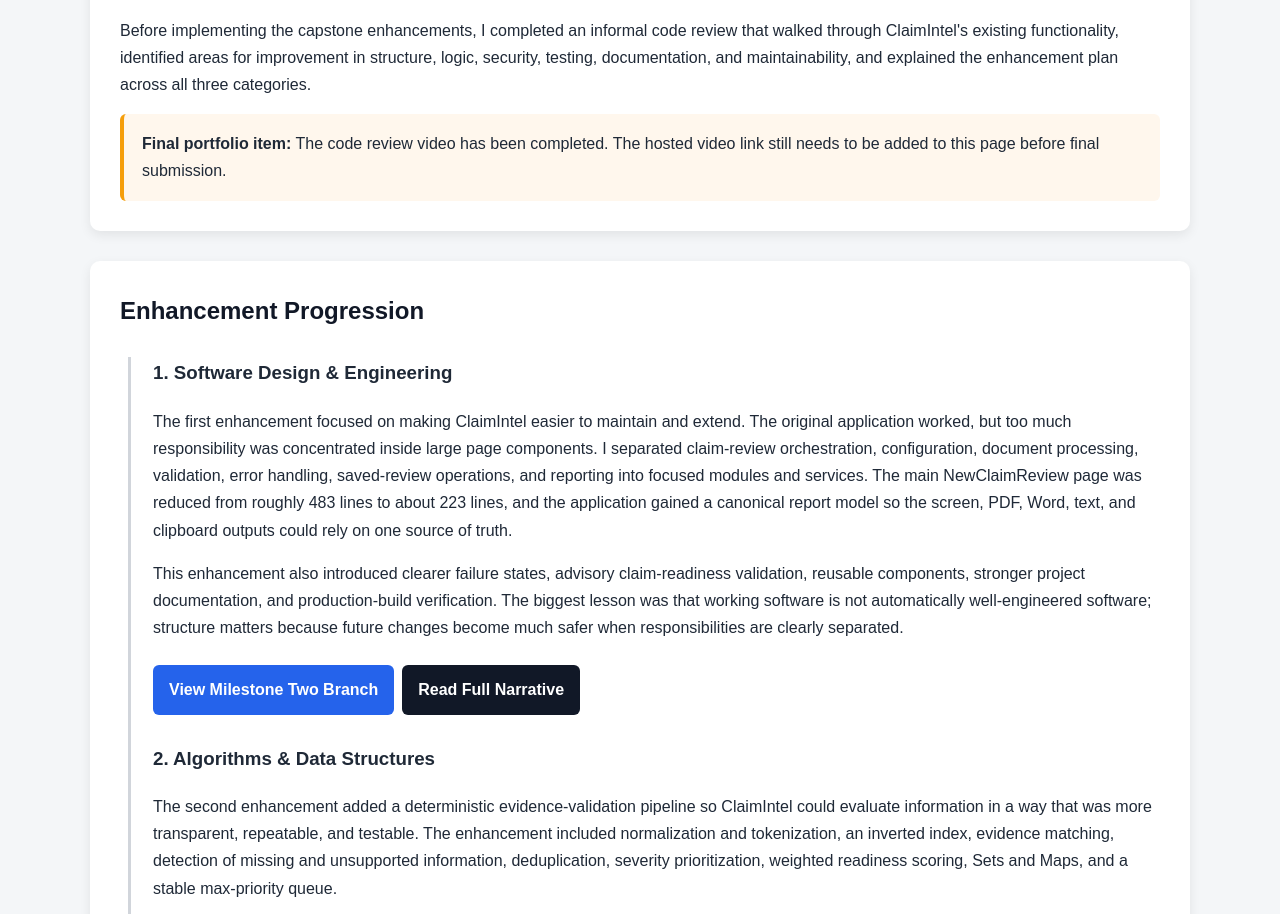
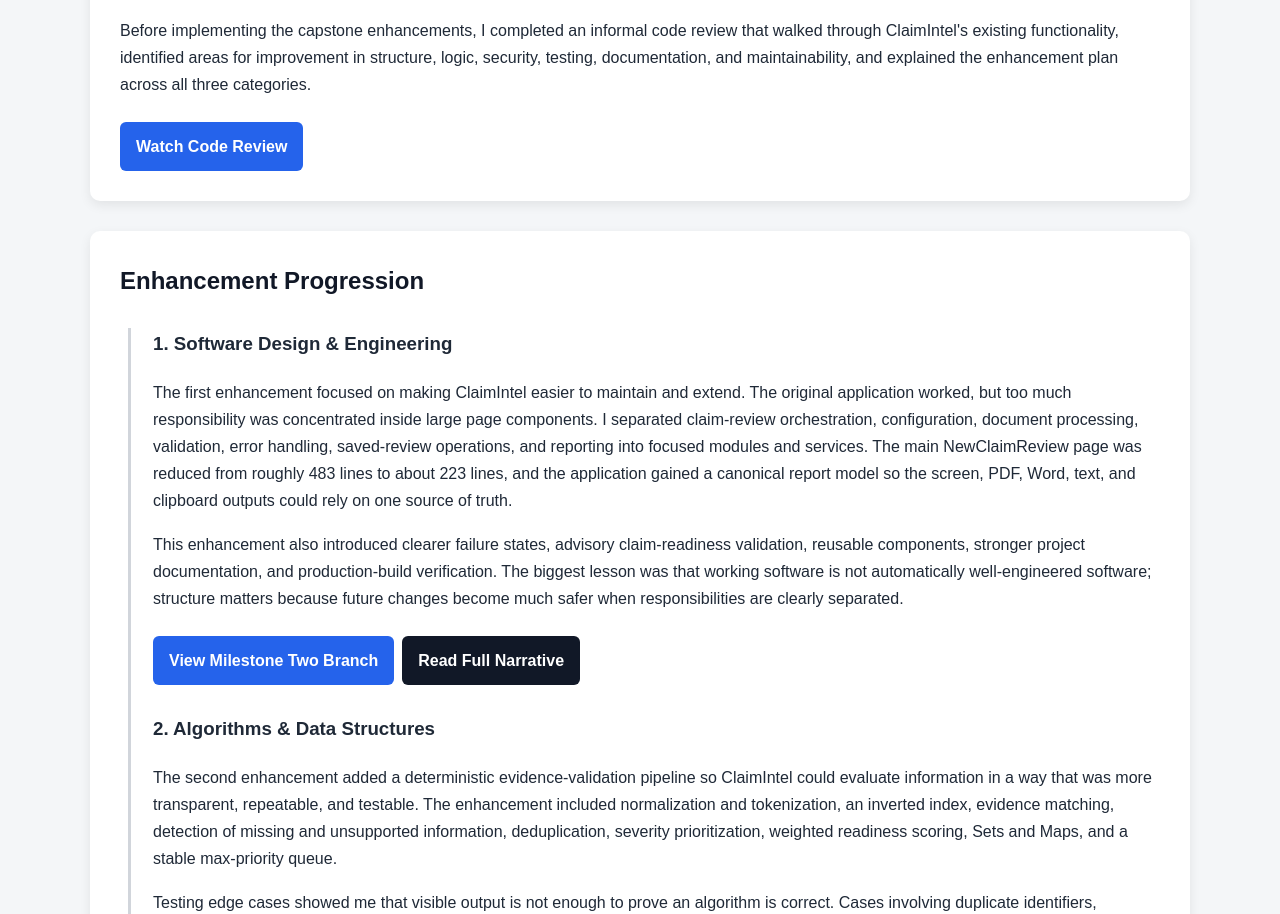
Before and after one commit to damerd/Dennis-Capstone-Portfolio, a plain HTML site: page Claimintel.html in a window 1280 px wide. Shown: the part 1346-2260 px from the top of the page. Drawn offline with Linux system fonts and the light colour scheme.

Commit message:
Add hosted CS 499 code review video

```diff
--- a/Claimintel.html
+++ b/Claimintel.html
@@ -22,7 +22,6 @@
 .button{display:inline-block;background:#111827;color:white;padding:11px 16px;text-decoration:none;border-radius:6px;margin:8px 8px 0 0;font-weight:bold}
 .button:hover{background:#374151}
 .button.secondary{background:#2563eb}.button.secondary:hover{background:#1d4ed8}
-.note{background:#fff7ed;border-left:4px solid #f59e0b;padding:16px 18px;border-radius:6px}
 .timeline{border-left:3px solid #d1d5db;padding-left:22px;margin-left:8px}.timeline section{margin-bottom:28px}.timeline section:last-child{margin-bottom:0}
 .outcomes{display:flex;flex-wrap:wrap;gap:10px;margin-top:16px}.outcome{background:#e5e7eb;padding:7px 11px;border-radius:18px;font-size:14px;font-weight:bold}
 footer{background:#111827;color:white;text-align:center;padding:25px;margin-top:40px}
@@ -58,7 +57,7 @@
 <div class="card">
 <h2>Code Review</h2>
 <p>Before implementing the capstone enhancements, I completed an informal code review that walked through ClaimIntel's existing functionality, identified areas for improvement in structure, logic, security, testing, documentation, and maintainability, and explained the enhancement plan across all three categories.</p>
-<div class="note"><strong>Final portfolio item:</strong> The code review video has been completed. The hosted video link still needs to be added to this page before final submission.</div>
+<a class="button secondary" href="https://www.youtube.com/watch?v=1hClEEKnJmc" target="_blank" rel="noopener">Watch Code Review</a>
 </div>
 <div class="card">
 <h2>Enhancement Progression</h2>
```
